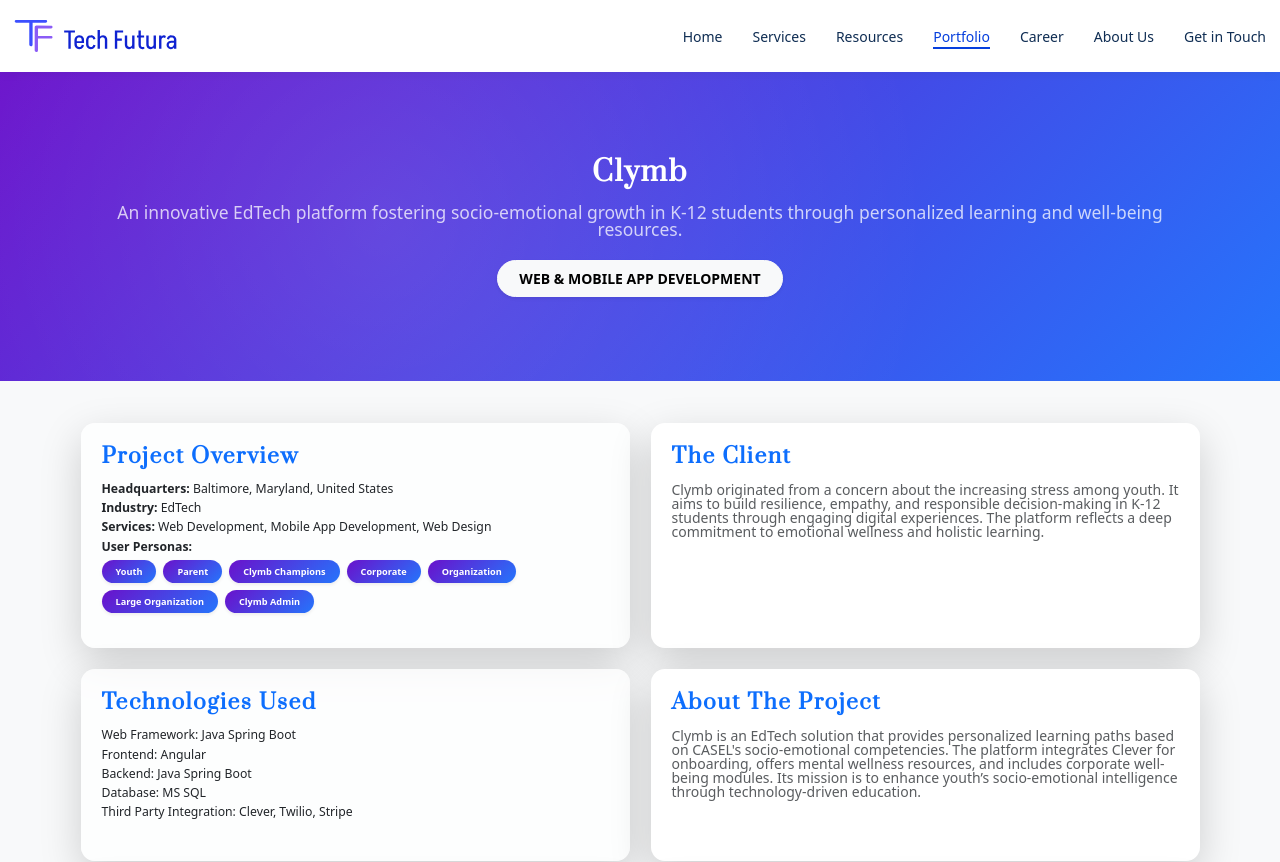
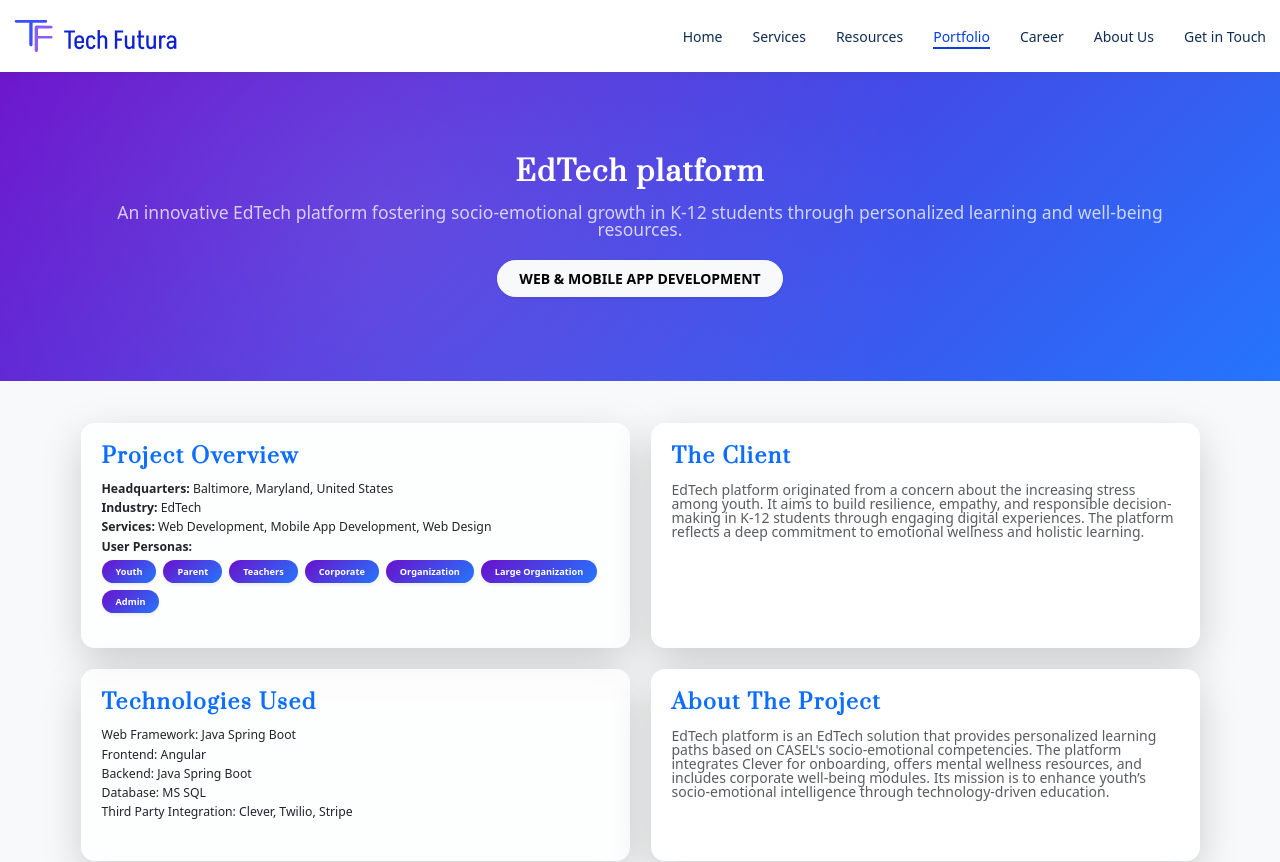
Before and after one commit to ketan123456/TechFutura-Solutions-Portfolio, a Next.js app: page /portfolio/clymb in a window 1280 px wide. Shown: the top 862 px of the page. Built offline with nearby package versions, Linux system fonts and the light colour scheme.

Commit message:
clymb changes

```diff
--- a/src/app/portfolio/clymb/components/clymb.tsx
+++ b/src/app/portfolio/clymb/components/clymb.tsx
@@ -70,7 +70,7 @@
           }}
         />
         <div className="container position-relative py-5" data-aos="fade-up">
-          <h1 className="fw-bold mb-3 text-shadow-lg text-white h2">Clymb</h1>
+          <h1 className="fw-bold mb-3 text-shadow-lg text-white h2">EdTech platform</h1>
           <p className="lead mb-4 opacity-75 fs-5">
             An innovative EdTech platform fostering socio-emotional growth in
             K-12 students through personalized learning and well-being
@@ -108,11 +108,11 @@
                       {[
                         "Youth",
                         "Parent",
-                        "Clymb Champions",
+                        "Teachers",
                         "Corporate",
                         "Organization",
                         "Large Organization",
-                        "Clymb Admin",
+                        "Admin",
                       ].map((role, i) => (
                         <span
                           key={i}
@@ -135,7 +135,7 @@
               <div className="card border-0 shadow-lg rounded-4 h-100 p-4 bg-white">
                 <h4 className="fw-bold text-primary mb-3">The Client</h4>
                 <p className="text-muted">
-                  Clymb originated from a concern about the increasing stress
+                  EdTech platform originated from a concern about the increasing stress
                   among youth. It aims to build resilience, empathy, and
                   responsible decision-making in K-12 students through engaging
                   digital experiences. The platform reflects a deep commitment
@@ -179,7 +179,7 @@
               <div className="card border-0 shadow-lg rounded-4 h-100 p-4 bg-white">
                 <h4 className="fw-bold text-primary mb-3">About The Project</h4>
                 <p className="text-muted">
-                  Clymb is an EdTech solution that provides personalized
+                  EdTech platform is an EdTech solution that provides personalized
                   learning paths based on CASEL's socio-emotional competencies.
                   The platform integrates Clever for onboarding, offers mental
                   wellness resources, and includes corporate well-being modules.
@@ -354,7 +354,7 @@
                   <div className="image-wrapper position-relative">
                     <Image
                       src={`/images/Clymb/${img}`}
-                      alt="Clymb Visual"
+                      alt="Visual"
                       width={500}
                       height={300}
                       className="img-fluid w-100"
@@ -376,7 +376,7 @@
           </div>
 
           {/* Fullscreen Modal */}
-          {selectedImage && (
+          {/* {selectedImage && (
             <div
               className="fullscreen-modal d-flex justify-content-center align-items-center"
               onClick={() => setSelectedImage(null)}>
@@ -398,7 +398,7 @@
                 />
               </div>
             </div>
-          )}
+          )} */}
         </div>
       </section>
 
--- a/src/components/Portfolio/portfolio.data.ts
+++ b/src/components/Portfolio/portfolio.data.ts
@@ -3,6 +3,6 @@
   { title: "GOTU", route: "GOTU" },
   { title: "Revjump", route: "REVJUMP" },
   { title: "Inception Fertility", route: "INCEPTION_FERTILITY" },
-  { title: "Clymb", route: "CLYMB" },
+  { title: "EdTech platform", route: "CLYMB" },
   { title: "Consciousroot", route: "CONSCIOUS_ROOT" },
 ];
```
